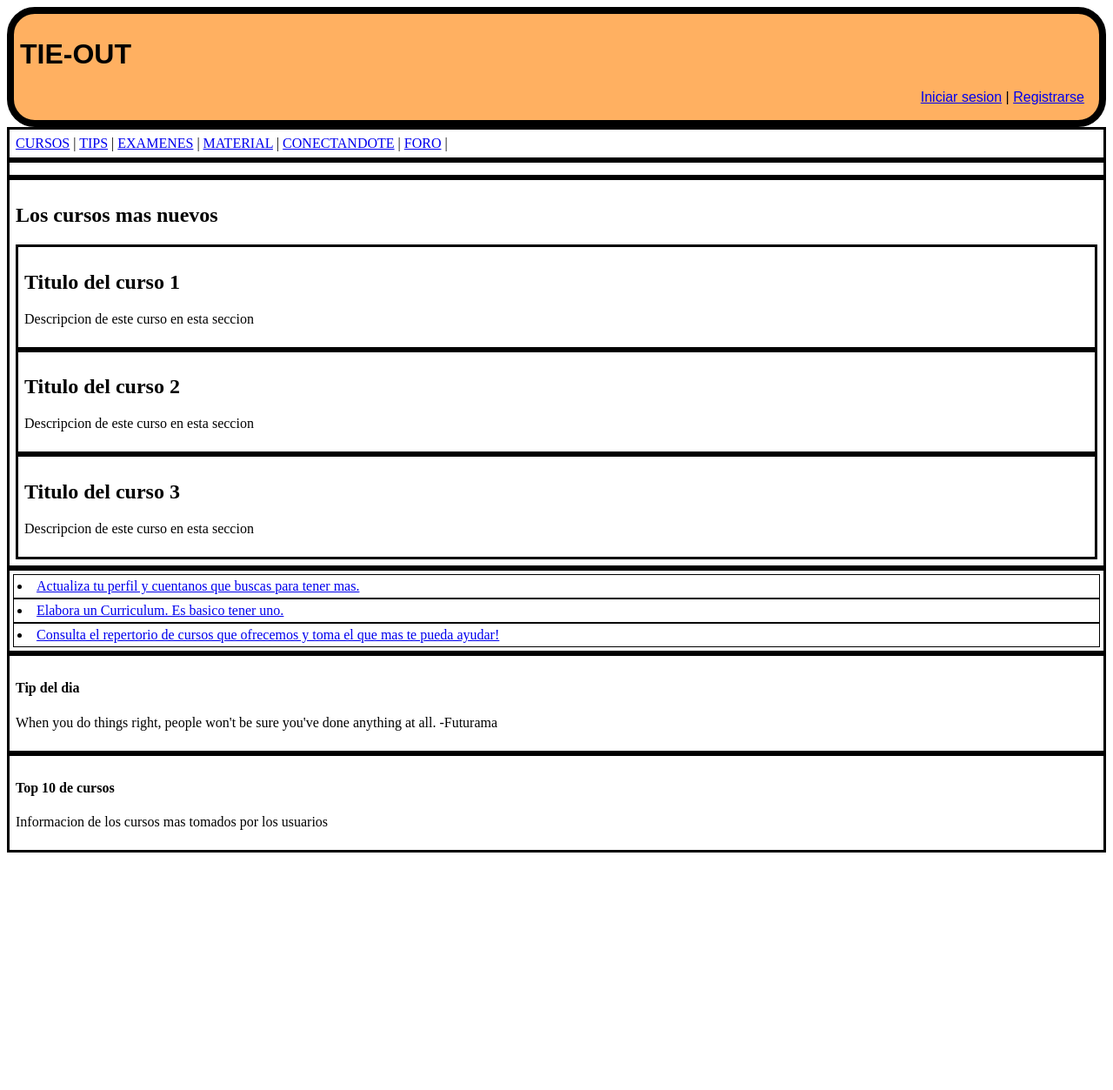
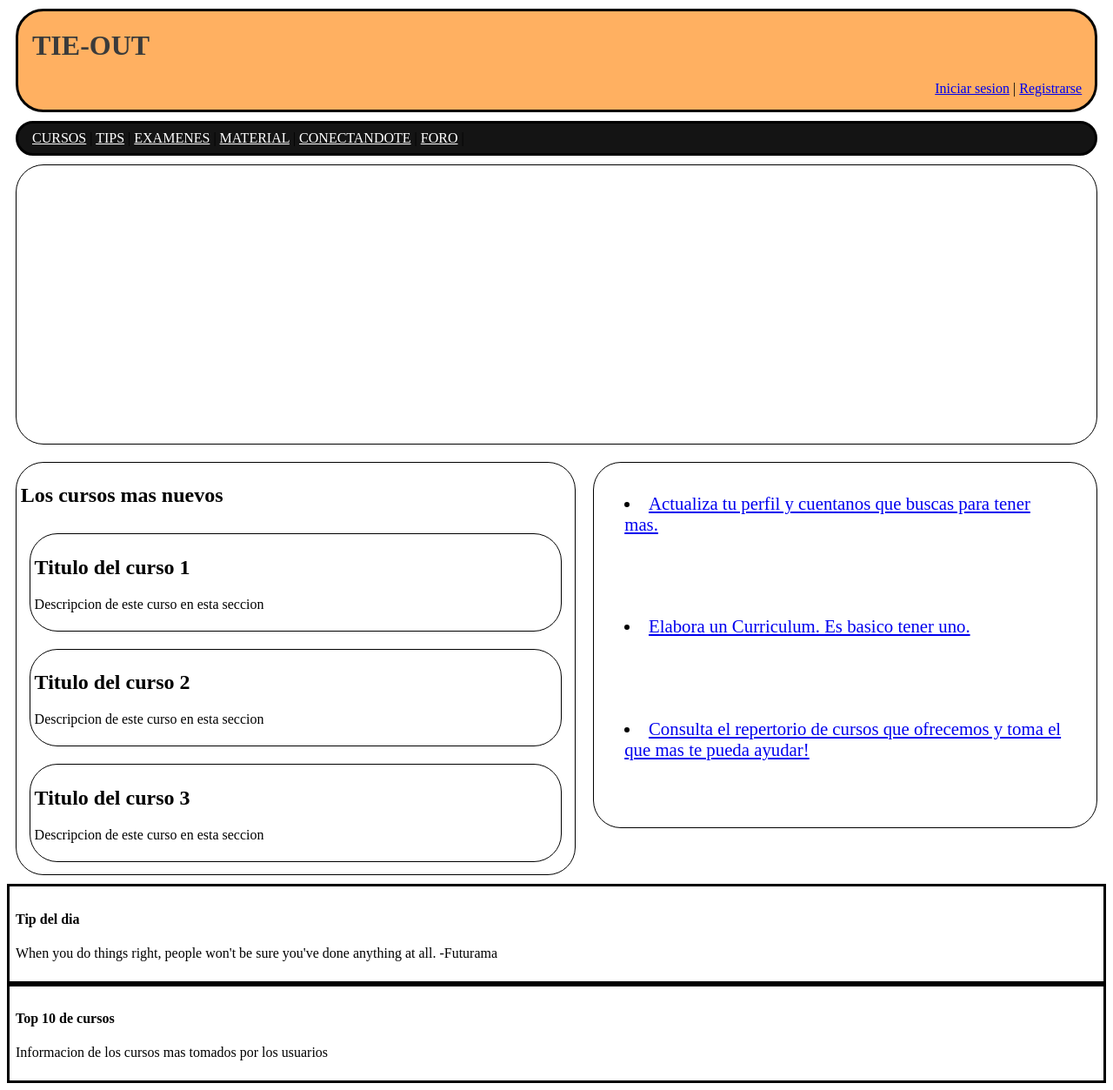
Before and after one commit to FEZR85/TIES-OUT, a PHP site: page /Index_test.html in a window 1280 px wide. Shown: the whole page at 87% size. Before the commit the page ends 980 px from the top, so only its background shows below. Run offline with PHP 8.4, Linux system fonts and the light colour scheme.

Commit message:
Modificado archivo Index_test.html y adicion de reglas en index_style.css

```diff
--- a/Index_test.html
+++ b/Index_test.html
@@ -16,7 +16,7 @@
 
 		</header>
 
-		<section>
+		<section id="menu_principal">
 			<nav>
 				<a href="CURSOS">CURSOS</a> |
 			 	<a href="TIPS">TIPS</a> |
@@ -27,22 +27,22 @@
 			</nav>
 		</section>
 
-		<section>
+		<section id="slider">
 			<!-- POSICION DEL SLIDER DE LA PAGINA -->
 		</section>
 
-		<section>
-			<!-- CAMBIAR DIV POR ARTICULOS -->
+		<section class="seccion">
+
 			<h2>Los cursos mas nuevos</h2>
-			<article class="secciones">
+			<article class="seccion">
 				<h2>Titulo del curso 1</h2>
 				<p>Descripcion de este curso en esta seccion</p>
 			</article>
-			<article>
+			<article class="seccion">
 				<h2>Titulo del curso 2</h2>
 				<p>Descripcion de este curso en esta seccion</p>
 			</article>
-			<article>
+			<article class="seccion">
 				<h2>Titulo del curso 3</h2>
 				<p>Descripcion de este curso en esta seccion</p>
 			</article>
--- a/index_style.css
+++ b/index_style.css
@@ -1,10 +1,60 @@
 header {
 	border-collapse: collapse;
-	border: .5em solid black;
-	padding: 7px;
+	border: .2em solid black;
+	padding: 0em .3em .3em 1em;
+      margin: 10;
+
       background-color: #ffb061;
       border-radius: 2em;
-      font-family: sans-serif;
+
+      font-family: URW Gothic L;
+
+      text-align: left;
+}
+
+#menu_principal {
+      border-collapse: collapse;
+      border: .2em solid black;
+      padding: .5em 1em .5em 1em;
+      margin: 10;
+
+      background-color: #141414;
+      border-radius: 2em;
+
+      font-family: URW Gothic L;
+}
+
+#menu_principal nav a{
+      color: white;
+}
+
+#slider {
+      border-collapse: collapse;
+      border: .1em solid black;
+      padding: 10em 10em 10em 10em;
+      margin: 10;
+
+      border-radius: 2em;
+
+}
+
+.seccion {
+      border-collapse: collapse;
+      border: .1em solid black;
+      padding: .3em .3em .3em .3em;
+      margin: 10;
+
+      border-radius: 2em;
+      width:50%;
+
+      float: absolute;
+      display: inline-block;
+
+      font-family: URW Gothic L;
+}
+
+.seccion article {
+      width: 95%;
 }
 
 section {
@@ -21,14 +71,28 @@ article {
 
 aside {
       border-collapse: collapse;
-	border: .2em solid black;
-	padding: 4px;
+      border: .1em solid black;
+      padding: .3em .3em .3em .3em;
+      margin: 10;
+
+      border-radius: 2em;
+      width: 45%;
+
+
+      float: right;
+      display: inline-block;
 }
 
 aside li{
       border-collapse: collapse;
-	border: .09em solid black;
-	padding: 4px;
+
+      padding: 1em 1em 3em 1em;
+      margin: 10;
+
+      border-radius: 2em;
+
+      font-family: URW Gothic L;
+      font-size: 130%;
 }
 
 header div nav{
@@ -36,3 +100,7 @@ header div nav{
       text-align: right;
       margin: 10;
 }
+
+h1 {
+      color: #3b3b3b;
+}
```
